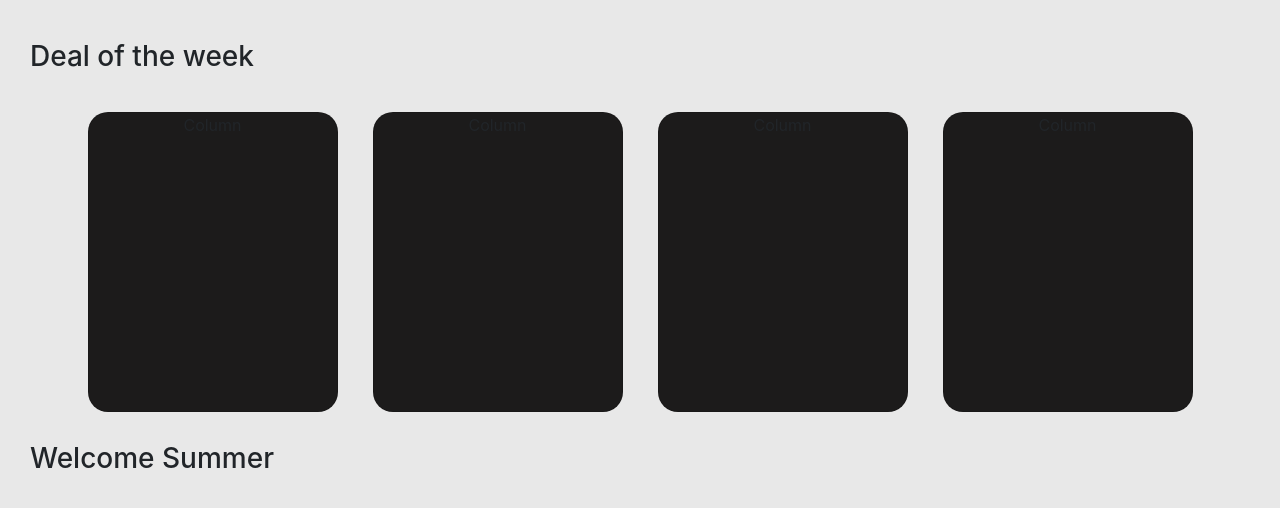
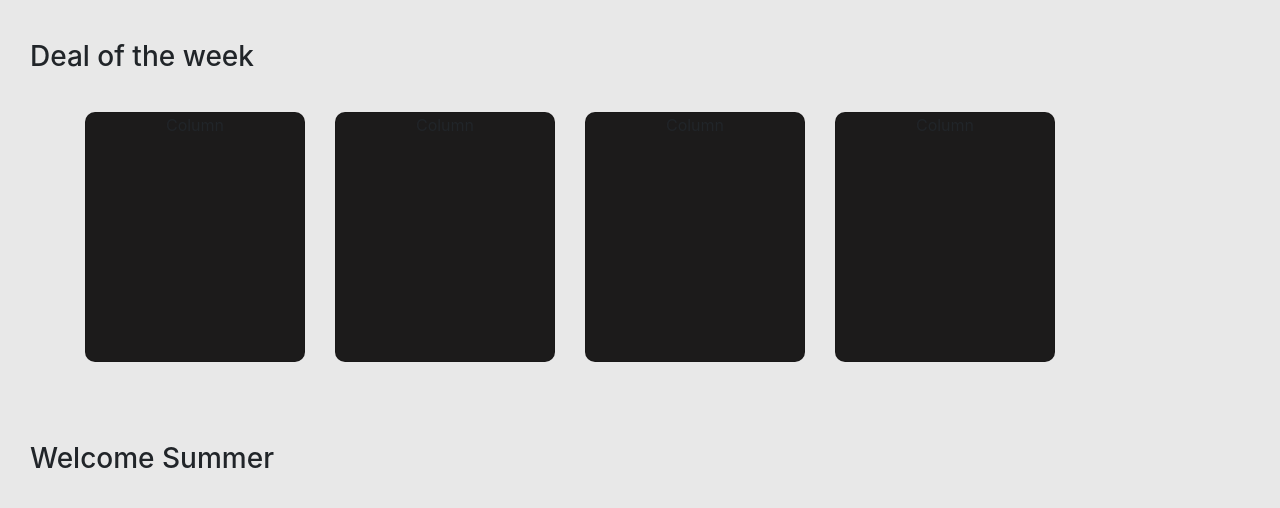
Before and after one commit to Viserya11/M5-Day-3-HW, a plain HTML site: page index.html in a window 1280 px wide. Shown: the part 329-837 px from the top of the page. Drawn offline with nearby package versions, Linux system fonts and the light colour scheme.

Commit message:
Update index.html

```diff
--- a/index.html
+++ b/index.html
@@ -44,17 +44,21 @@
       <h3 id="dealoftheweek">Deal of the week</h3>
       <div class="container text-center">
         <div class="row">
-          <div class="card col-sm-6 col-md-4 col-lg-3 dealof week">
-            Column
+          <div class="col-sm-6 col-md-4 col-lg-3 dealof week">
+            <div class="card">Column
+            </div>
           </div>
-          <div class="card col-sm-6 col-md-4 col-lg-3 dealof week">
-            Column
+          <div class="col-sm-6 col-md-4 col-lg-3 dealof week">
+            <div class="card">Column
+            </div>
           </div>
-          <div class="card col-sm-6 col-md-4 col-lg-3 dealof week">
-            Column
+          <div class="col-sm-6 col-md-4 col-lg-3 dealof week">
+            <div class="card">Column
+            </div>
           </div>
-          <div class="card col-sm-6 col-md-4 col-lg-3 dealof week">
-            Column
+          <div class="col-sm-6 col-md-4 col-lg-3 dealof week">
+            <div class="card">Column
+            </div>
           </div>
         </div>
       </div>
```
